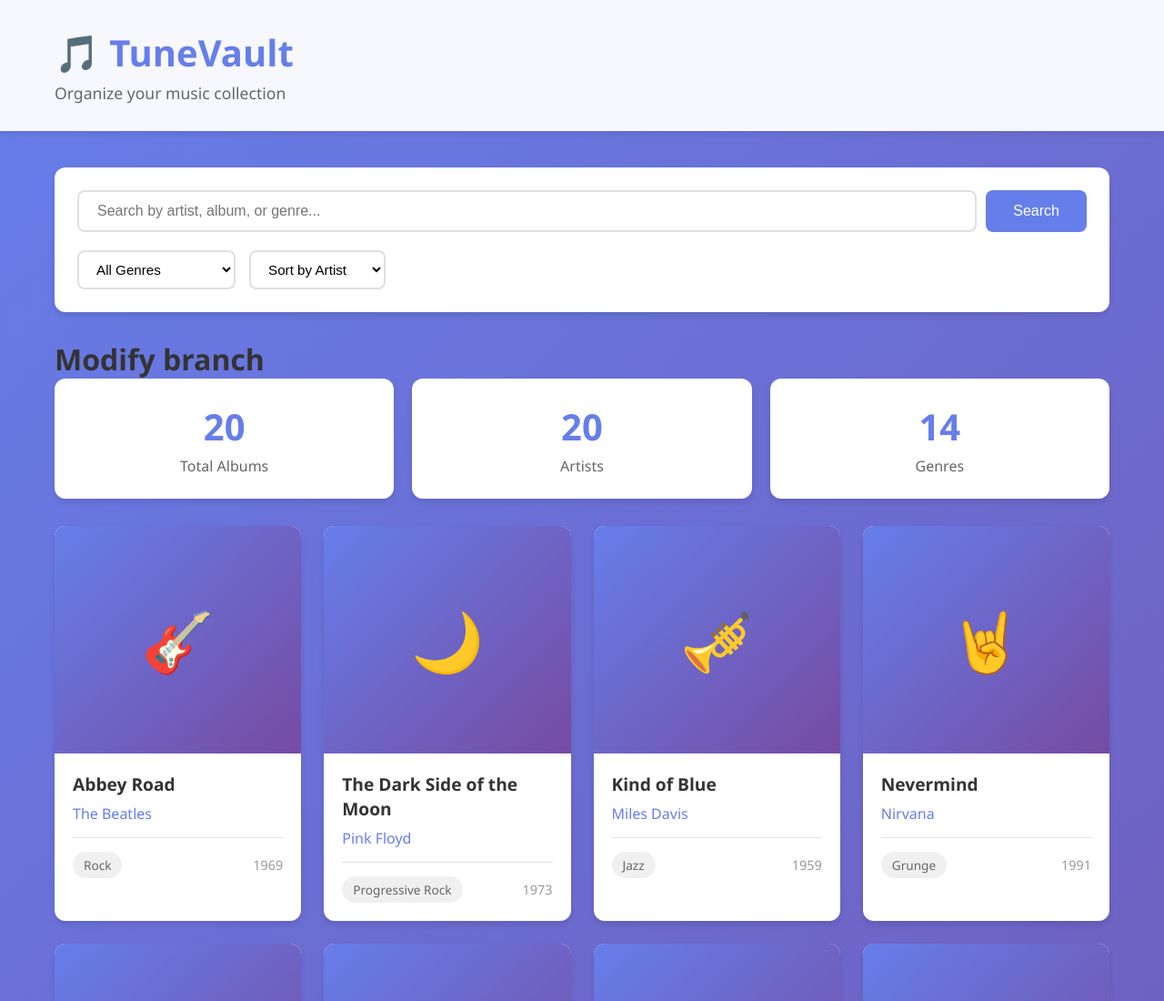
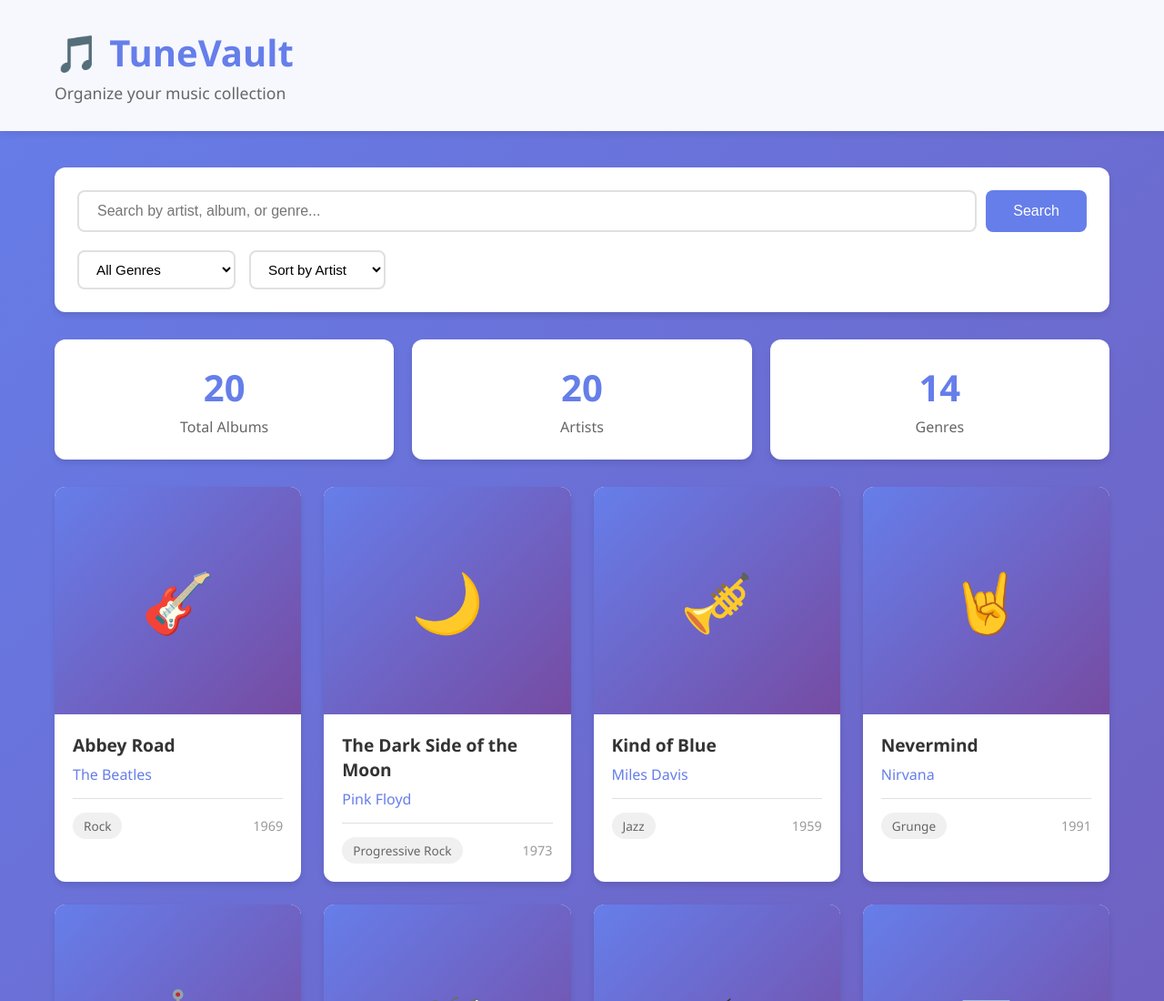
Before and after one commit to velatop/tunevault-unit9, a website: page index.html in a window 1280 px wide. Shown: the top 1100 px of the page at 91% size. Drawn offline with Linux system fonts and the light colour scheme.

Commit message:
Removed h1 html tag with modify message

```diff
--- a/index.html
+++ b/index.html
@@ -38,7 +38,6 @@
                 </select>
             </div>
         </section>
-        <h1>Modify branch</h1>
 
         <!-- Stats Section -->
         <section class="stats" id="stats">
```
